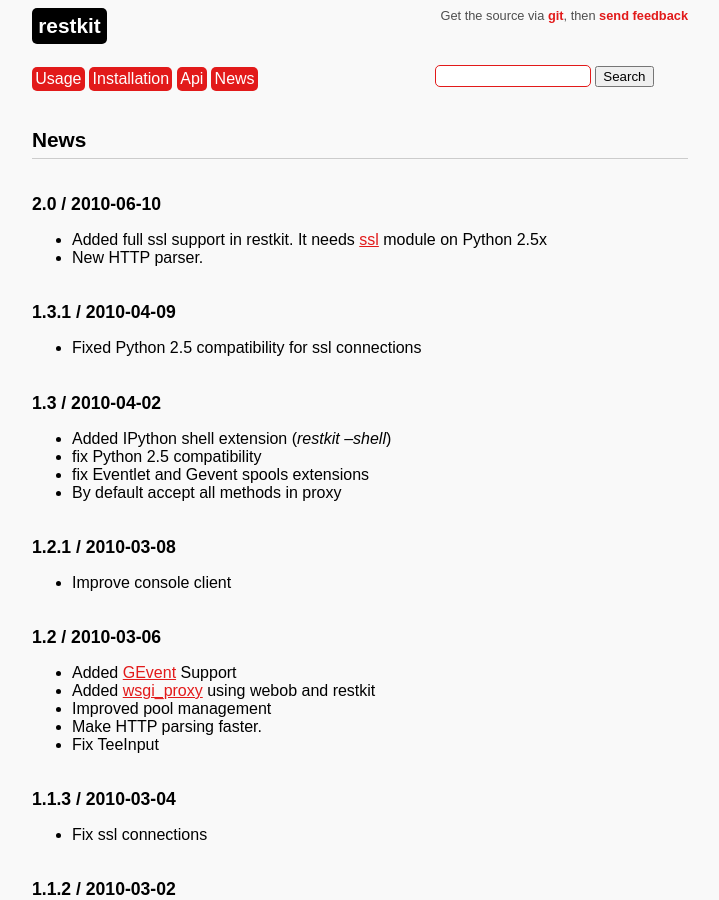
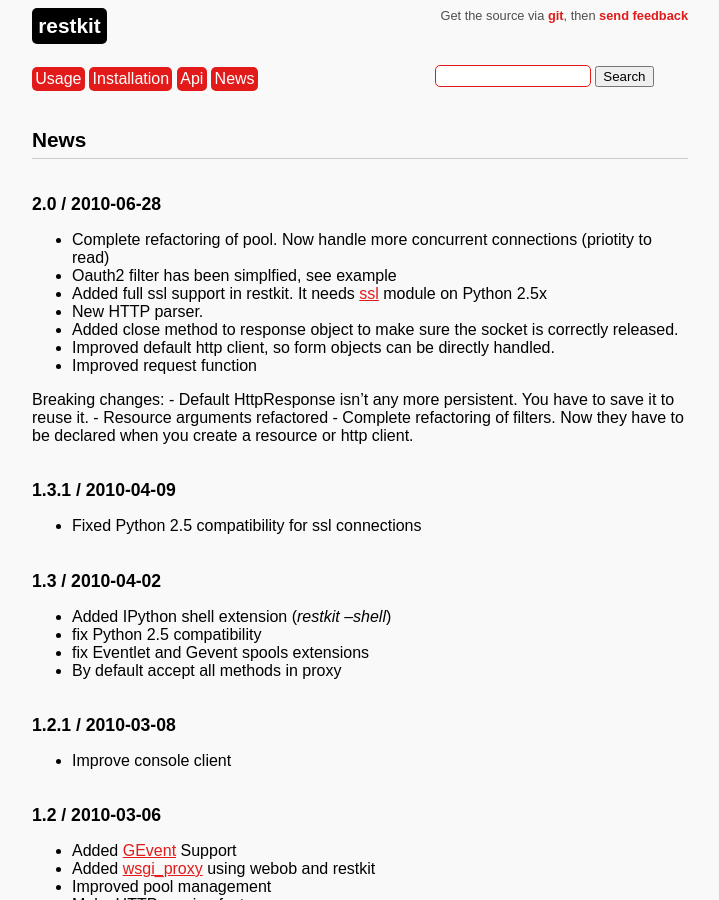
Before and after one commit to benoitc/restkit, a Sphinx documentation site: the page built from doc/news.rst, in a window 1280 px wide and 900 px high. Shown: the whole window, without its empty margins (280-999 px from the left). Built offline with Sphinx 7.4.7, drawn with Linux system fonts in a browser that asks for light colours; comment, search, counter and statistics services are not loaded.

Commit message:
update doc.

```diff
--- a/doc/news.rst
+++ b/doc/news.rst
@@ -3,11 +3,22 @@
 News
 ====
 
-2.0 / 2010-06-10
+2.0 / 2010-06-28
 ----------------
 
+- Complete refactoring of pool. Now handle more concurrent connections (priotity to read)
+- Oauth2 filter has been simplfied, see example
 - Added full ssl support in restkit. It needs `ssl <http://pypi.python.org/pypi/ssl>`_ module on Python 2.5x
 - New HTTP parser.
+- Added close method to response object to make sure the socket is correctly released.
+- Improved default http client, so form objects can be directly handled.
+- Improved request function
+
+
+Breaking changes:
+- Default HttpResponse isn't any more persistent. You have to save it to reuse it.
+- Resource arguments refactored
+- Complete refactoring of filters. Now they have to be declared when you create a resource or http client.
 
 1.3.1 / 2010-04-09
 ------------------
```
Also changed, not shown: 1 other file.
